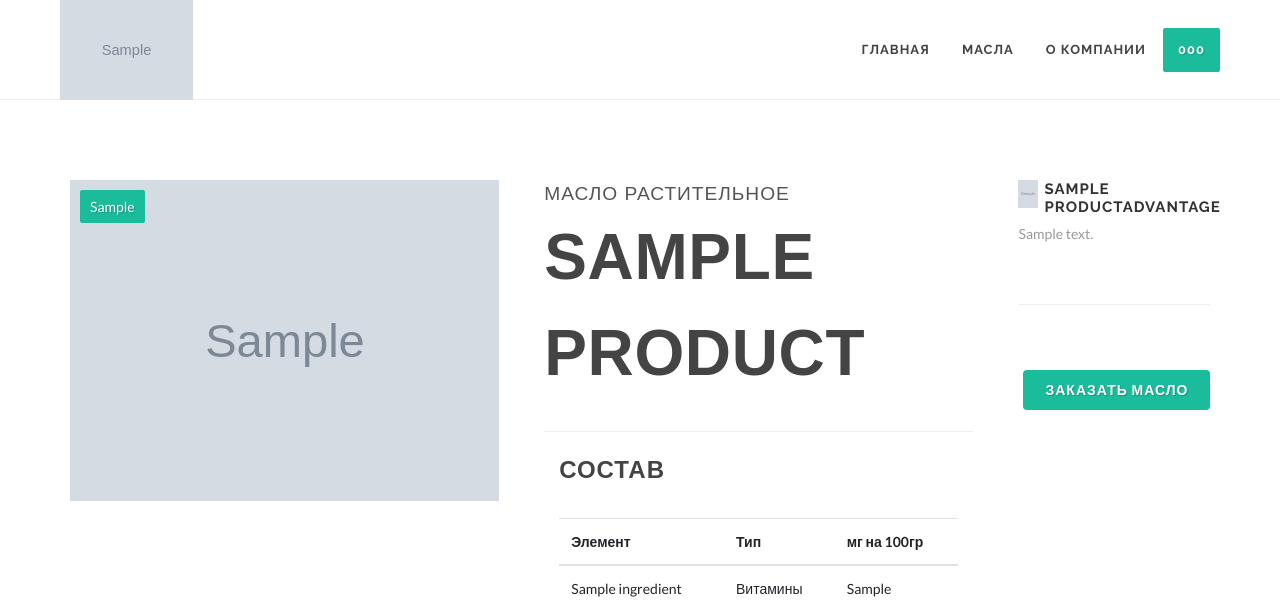
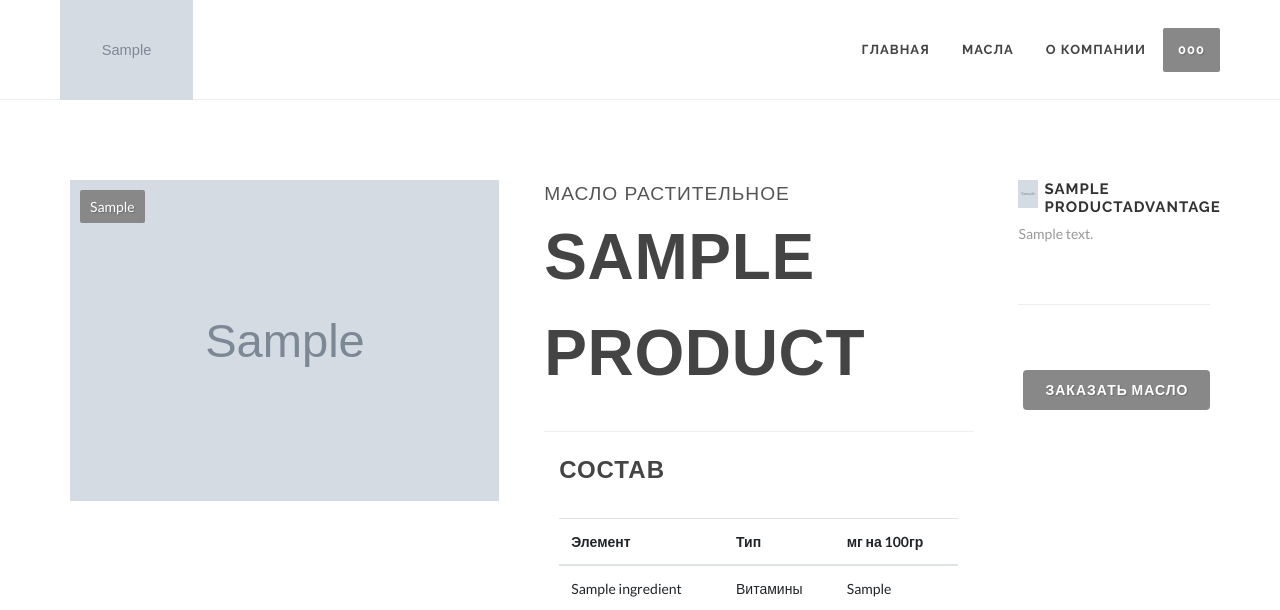
Before and after one commit to SultanNasyrovDeveloper/ansar, a Django app: template templates/catalog/detail.html in a window 1280 px wide. Shown: the top 610 px of the page. Run offline with Django 3.2, Linux system fonts and the light colour scheme; tables that the repository leaves empty hold one stand-in row (values such as "Sample post"); the template is opened without the code that fills it: values that come from a table or form of the project are taken from there, most other values are stand-ins (such as "Sample title", 1, 10 or a date in 2020); grey boxes marked "Sample" are stand-in pictures; parts of the project's set-up code (start-up, migrations or seed data) failed here and were passed over; some libraries are stand-ins or nearby versions; some web fonts are replaced.

Commit message:
Add buttons color

```diff
--- a/ansr/catalog/models.py
+++ b/ansr/catalog/models.py
@@ -52,6 +52,13 @@ class Ingredient(models.Model):
 class ProductDescription(models.Model):
     name = models.CharField(max_length=100, verbose_name='Название')
 
+    class Meta:
+        verbose_name = 'описание продукта'
+        verbose_name_plural = 'описания продукта'
+
+    def __str__(self):
+        return self.name
+
 
 class DescriptionParagraph(models.Model):
     description = models.ForeignKey(ProductDescription, on_delete=models.CASCADE, related_name='paragraphs',
@@ -63,6 +70,8 @@ class DescriptionParagraph(models.Model):
 
     class Meta:
         ordering = ('position', )
+        verbose_name = 'параграф'
+        verbose_name_plural = 'параграфы'
 
     def __str__(self):
         return 'Параграф'
--- a/ansr/core/models.py
+++ b/ansr/core/models.py
@@ -17,3 +17,6 @@ class SiteSettings(models.Model):
                                            verbose_name='Шрифт заголовка товаров')
     font_additional = models.FileField(upload_to='fonts/', null=True, blank=True,
                                        verbose_name='Шрифт дополнительных текстов')
+
+    # Colors
+    buttons_color = models.CharField(max_length=20, null=True, blank=True, verbose_name='Цвет кнопок')
--- a/ansr/index/models.py
+++ b/ansr/index/models.py
@@ -19,17 +19,17 @@ class IndexPageSettings(models.Model):
 
     block_sale_background = models.FileField(upload_to='test/', verbose_name='Фон блока акция')
     block_sale_title = models.CharField(max_length=50, null=True, blank=True,
-                                           verbose_name='Название блока акция')
+                                        verbose_name='Название блока акция')
     block_sale_subtitle = models.CharField(max_length=150, null=True, blank=True,
-                                        verbose_name='Описание блока акция')
+                                           verbose_name='Описание блока акция')
     block_sale_text = models.CharField(max_length=150, null=True, blank=True,
-                                           verbose_name='Текст блока акция')
+                                       verbose_name='Текст блока акция')
     block_aboutus_background = models.FileField(upload_to='about_us/', verbose_name='Задний фон блока о компании')
     block_aboutus_title = models.CharField(max_length=250, null=True, blank=True,
                                            verbose_name='Название блока о компании')
-    block_aboutus_description = models.CharField(max_length=750, null=True, blank=True,
+    block_aboutus_description = models.CharField(max_length=250, null=True, blank=True,
                                                  verbose_name='Описание блока о компании')
-    block_aboutus_body = models.CharField(max_length=250, null=True, blank=True,
+    block_aboutus_body = models.CharField(max_length=750, null=True, blank=True,
                                           verbose_name='Текст блока о компании')
     block_advantages_title = models.CharField(max_length=50, null=True, blank=True,
                                               verbose_name='Название блока приемущества')
--- a/static/css/index.css
+++ b/static/css/index.css
@@ -48,3 +48,8 @@
     height: 100%;
     width: 100%;
 }
+
+
+.description-paragraph{
+    text-indent: 1.5rem;
+}
--- a/static/css/product_detail.css
+++ b/static/css/product_detail.css
@@ -3,6 +3,4 @@
     grid-template-columns: repeat(2, minmax(80px, 1fr));
 }
 
-.ingr-column ul{
-
-}
+.paragraph-
--- a/templates/base.html
+++ b/templates/base.html
@@ -14,6 +14,14 @@
 	<link rel="stylesheet" href="{% static 'css/swiper.css' %}" type="text/css" />
 	<link rel="stylesheet" href="{% static 'css/dark.css' %}" type="text/css" />
     <style>
+
+        .main-color-bg{
+            background-color: {{ site_settings.buttons_color }} !important;
+        }
+        .main-color{
+           color: {{ site_settings.buttons_color }} !important;
+        }
+
 
 
         @font-face {
@@ -141,7 +149,7 @@
                             <li class="mega-menu"><a class="sf-with-ul" href="{% url 'index' %}"><div>Главная</div></a></li>
                             <li class="mega-menu"><a class="sf-with-ul" href="{% url 'products-list' %}"><div>Масла</div></a></li>
                             <li class="mega-menu"><a class="sf-with-ul" href="#"><div>О компании</div></a></li>
-							<li class="mega-menu current" style="height: inherit"><a class="sf-with-ul">{{ site_settings.phone }}</a></li>
+							<li class="mega-menu current" style="height: inherit"><a class="sf-with-ul main-color-bg">{{ site_settings.phone }}</a></li>
 						</ul>
 
 					</nav><!-- #primary-menu end -->
--- a/templates/catalog/detail.html
+++ b/templates/catalog/detail.html
@@ -29,7 +29,7 @@
                             </div>
                         </div>
                         {% if target.badge %}
-                            <div class="sale-flash">{{ target.badge }}</div>
+                            <div class="sale-flash main-color-bg">{{ target.badge }}</div>
                         {% endif %}
 
                     </div><!-- Product Single - Gallery End -->
@@ -82,7 +82,7 @@
                         </div>
                     {% endfor %}
                     <div class="line"></div>
-                    <a href="#modal-login" data-lightbox="inline" class="button rounded">Заказать масло</a>
+                    <a href="#modal-login" data-lightbox="inline" class="button rounded main-color-bg">Заказать масло</a>
 
                 </div>
 
@@ -102,7 +102,7 @@
                                     {% if paragraph.title %}
                                         <h5>{{ paragraph.title }}</h5>
                                     {% endif %}
-                                    <p>{{ paragraph.body }}</p>
+                                    <p class="description-paragraph">{{ paragraph.body }}</p>
                                 {% endfor %}
 
 
@@ -112,7 +112,7 @@
                                     {% if paragraph.title %}
                                         <h5>{{ paragraph.title }}</h5>
                                     {% endif %}
-                                    <p>{{ paragraph.body }}</p>
+                                    <p class="description-paragraph">{{ paragraph.body }}</p>
                                 {% endfor %}
 
                             </div>
@@ -121,8 +121,7 @@
                                     {% if paragraph.title %}
                                         <h5>{{ paragraph.title }}</h5>
                                     {% endif %}
-                                    <p>{{ paragraph.body }}</p>
-                                {% endfor %}
+g                                {% endfor %}
 
 							</div>
 
```
Also changed, not shown: templates/index/index.html (+5 -5 lines), ansr/catalog/migrations/0017_auto_20190521_1716.py (added), ansr/core/migrations/0010_sitesettings_buttons_color.py (added), ansr/index/migrations/0015_auto_20190521_1348.py (added).
